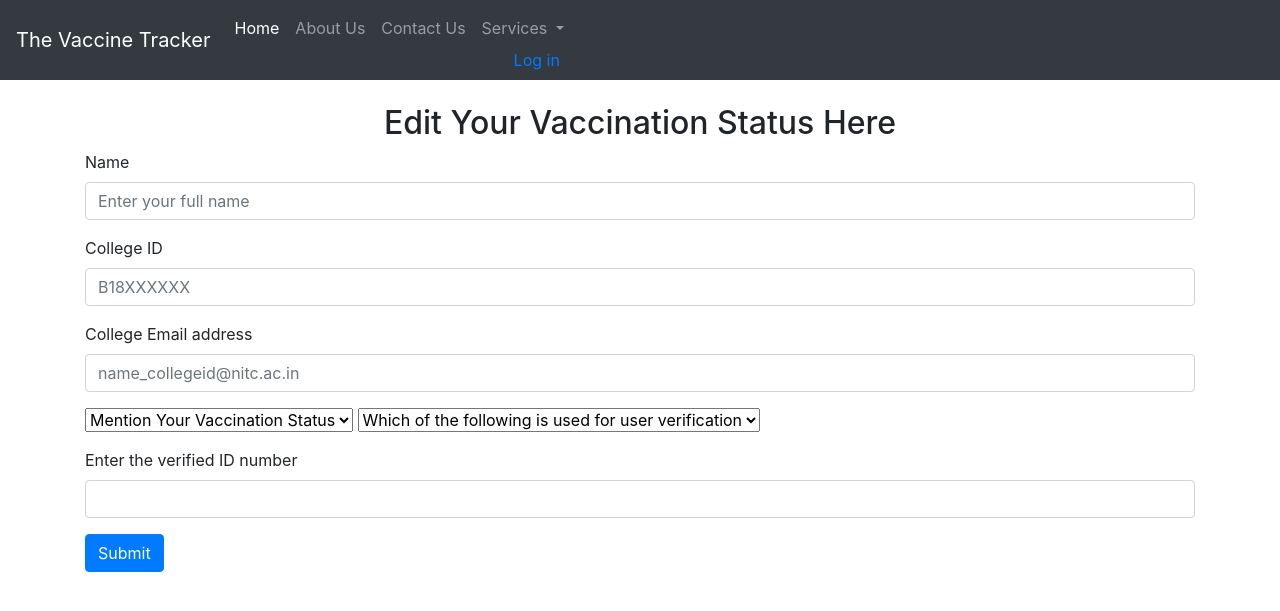
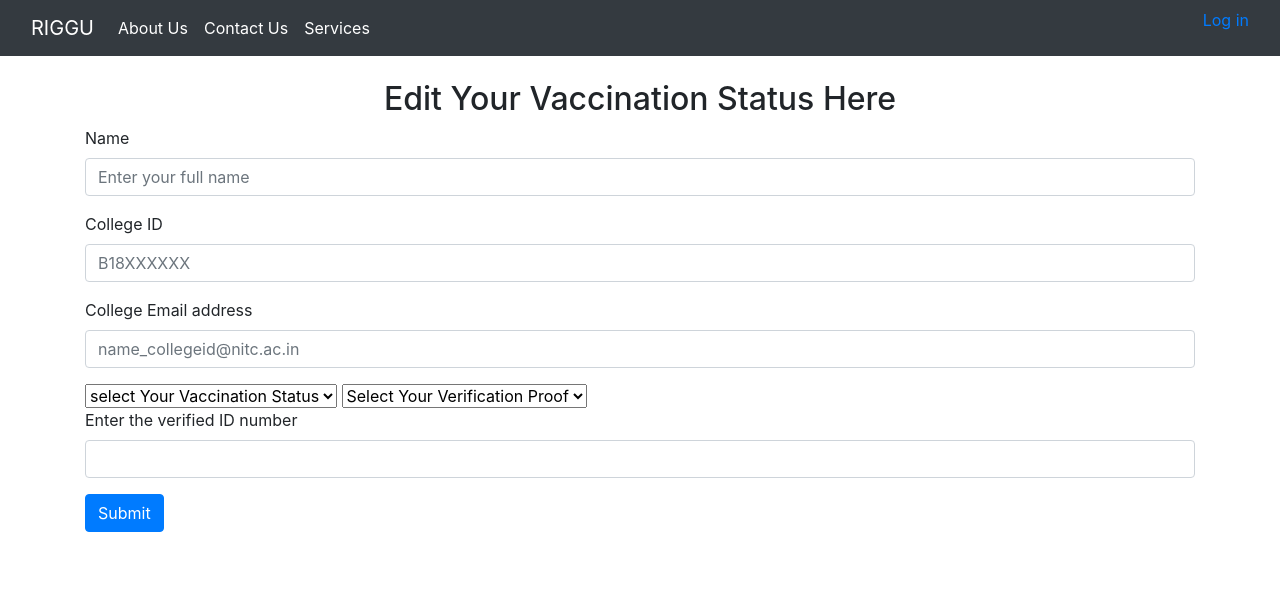
Before and after one commit to meghanamalladi/Microsoft_Engage2021, a Django app: page /edit in a window 1280 px wide. Shown: the top 611 px of the page. Run offline with Django 3.2, Linux system fonts and the light colour scheme; some libraries are stand-ins or nearby versions.

Commit message:
third commit

```diff
--- a/home/admin.py
+++ b/home/admin.py
@@ -1,5 +1,6 @@
 from django.contrib import admin
-from home.models import Edit
+from home.models import Contact, Edit
 # Register your models here.
 
 admin.site.register(Edit)
+admin.site.register(Contact)
--- a/home/views.py
+++ b/home/views.py
@@ -1,6 +1,7 @@
-from django.shortcuts import render,HttpResponse
-from datetime import date, datetime
-from home.models import Edit
+from django.shortcuts import render,HttpResponseRedirect
+from django.conf import settings
+from django.core.files.storage import FileSystemStorage
+from home.models import Edit,Contact
 
 # Create your views here.
 def home(request):
@@ -13,6 +14,11 @@ def about(request):
     return render(request,'about.html')
 
 def contact(request):
+    if request.method == "POST":
+        desc = request.POST.get('desc')
+        contact=Contact(desc=desc)
+        contact.save()
+        return HttpResponseRedirect("/")
     return render(request,'contact.html')
 
 def upload(request):
@@ -28,7 +34,17 @@ def edit(request):
         verificationid = request.POST.get('verificationid')
         edit = Edit(name=name, collegeid = collegeid, email = email, status = status, proof = proof, verificationid = verificationid)
         edit.save()
+        #messages.success(request,'Details have been submitted')
+        #uploaded_file =  request.FILES['certificate']
+        #print(uploaded_file.name)
+        #print(uploaded_file.size)
+        return HttpResponseRedirect("/")
     return render(request,'edit.html')
 
 def view(request):
-    return render(request,'view.html')
+    vacc_data = Edit.objects.all()
+    return render(request,'view.html',{'vacc_data':vacc_data})
+
+#def get_user(request):
+    #user_email = request.user.email
+    #return user_email
--- a/templates/base.html
+++ b/templates/base.html
@@ -7,49 +7,44 @@
 
     <link rel="stylesheet" href="https://cdn.jsdelivr.net/npm/bootstrap@4.6.1/dist/css/bootstrap.min.css" integrity="sha384-zCbKRCUGaJDkqS1kPbPd7TveP5iyJE0EjAuZQTgFLD2ylzuqKfdKlfG/eSrtxUkn" crossorigin="anonymous">
 
-    <title>{% block title %}{% endblock title %} | TVT</title>
+    <title>{% block title %}{% endblock title %} |RIGGU</title>
   </head>
   <body>
     <nav class="navbar navbar-expand-lg navbar-dark bg-dark">
-  <a class="navbar-brand" href="#">The Vaccine Tracker</a>
-  <button class="navbar-toggler" type="button" data-toggle="collapse" data-target="#navbarSupportedContent" aria-controls="navbarSupportedContent" aria-expanded="false" aria-label="Toggle navigation">
+  <div class="container-fluid">
+    <a class="navbar-brand" href="/">RIGGU</a>
+    <button class="navbar-toggler" type="button" data-bs-toggle="collapse" data-bs-target="#navbarSupportedContent" aria-controls="navbarSupportedContent" aria-expanded="false" aria-label="Toggle navigation">
       <span class="navbar-toggler-icon"></span>
     </button>
-
     <div class="collapse navbar-collapse" id="navbarSupportedContent">
-    <ul class="navbar-nav mr-auto">
-    <li class="nav-item active">
-        <a class="nav-link" href="/">Home <span class="sr-only">(current)</span></a>
+      <ul class="navbar-nav me-auto mb-2 mb-lg-0">
+        <li class="nav-item">
+          <a class="nav-link active" href="/about">About Us</a>
         </li>
         <li class="nav-item">
-        <a class="nav-link" href="/about">About Us <span class="sr-only">(current)</span></a>
+          <a class="nav-link active" href="/contact">Contact Us</a>
         </li>
         <li class="nav-item">
-        <a class="nav-link" href="/contact">Contact Us</a>
+          <a class="nav-link active" href="/services">Services</a>
         </li>
-      <li class="nav-item dropdown">
-        <a class="nav-link dropdown-toggle" href="#" id="navbarDropdown" role="button" data-toggle="dropdown" aria-expanded="false">
-          Services
-        </a>
-        <div class="dropdown-menu" aria-labelledby="navbarDropdown">
-          <a class="dropdown-item" href="/edit">Edit Data</a>
-          <div class="dropdown-divider"></div>
-          <a class="dropdown-item" href="/view">View Data</a>
-        </div>
-
+    </ul>
+    &#160&#160&#160&#160&#160&#160&#160&#160&#160&#160&#160&#160&#160&#160&#160&#160
+    &#160&#160&#160&#160&#160&#160&#160&#160&#160&#160&#160&#160&#160&#160&#160&#160
+    &#160&#160&#160&#160&#160&#160&#160&#160&#160&#160&#160&#160&#160&#160&#160&#160
+    &#160&#160&#160&#160&#160&#160&#160&#160&#160&#160&#160&#160&#160&#160&#160&#160
+    &#160&#160&#160&#160&#160&#160&#160&#160&#160&#160&#160&#160&#160&#160&#160&#160
+    &#160&#160&#160&#160&#160&#160&#160&#160&#160&#160&#160&#160&#160&#160&#160&#160
       <ol class="overflow-x-auto ml-auto -secondary d-flex ai-center list-reset h100 user-logged-out" role="presentation">
-
+        <form class= "d-flex">
             {% if user.is_authenticated %}
-            <p>Welcome, You are logged in as {{ user.username }}</p> &#160&#160&#160&#160
-            <a href="/logout?ssrc=head&returnurl=%2fusers%2fstory%2fcurrent" class="login-link s-btn s-btn__primary py8" rel="nofollow" data-ga="[&quot;sign up&quot;,&quot;Sign Up Navigation&quot;,&quot;Header&quot;,null,null]">Log Out</a>
+            <p style="color:white">Welcome, You are logged in as {{ user.username }}</p> &#160&#160&#160&#160
+            <a href="/logout?ssrc=head&returnurl=%2fusers%2fstory%2fcurrent" class="btn btn-secondary">Log Out</a>
             {% else %}
             <a href="{% provider_login_url 'google' %}?ssrc=head&returnurl=https%3a%2f%2fstackoverflow.com%2f" class="login-link s-btn s-btn__filled py8 js-gps-track" rel="nofollow"
                                data-gps-track="login.click" data-ga="[&quot;top navigation&quot;,&quot;login button click&quot;,null,null,null]">Log in</a>
             {% endif %}
-</ol>
-
-    <li class="js-topbar-dialog-corral" role="presentation">
-    </ul>
+        </form>
+    </div>
   </div>
 </nav>
 
@@ -62,6 +57,17 @@
 
   </body>
 </html>
+
+<!--<ol class="overflow-x-auto ml-auto -secondary d-flex ai-center list-reset h100 user-logged-out" role="presentation">
+        <form class= "d-flex">
+            {% if user.is_authenticated %}
+            <p>Welcome, You are logged in as {{ user.username }}</p> &#160&#160&#160&#160
+            <a href="/logout?ssrc=head&returnurl=%2fusers%2fstory%2fcurrent" class="btn btn-secondary">Log Out</a>
+            {% else %}
+            <a href="{% provider_login_url 'google' %}?ssrc=head&returnurl=https%3a%2f%2fstackoverflow.com%2f" class="login-link s-btn s-btn__filled py8 js-gps-track" rel="nofollow"
+                               data-gps-track="login.click" data-ga="[&quot;top navigation&quot;,&quot;login button click&quot;,null,null,null]">Log in</a>
+            {% endif %}
+        </form> -->
 
 <!--
 <!DOCTYPE html>
--- a/templates/contact.html
+++ b/templates/contact.html
@@ -8,7 +8,7 @@
 
 <div class="container mb-3 py-4">
 <h2 class="text-center"> Send Us Your Valuable Feedback </h2>
-<form method="post" action="/edit">
+<form method="post" action="/contact">
 {% csrf_token %}
 <div class="mb-3">
   <label for="desc" class="form-label">FeedBack</label>
--- a/templates/edit.html
+++ b/templates/edit.html
@@ -18,25 +18,28 @@
   <label for="email" class="form-label">College Email address</label>
   <input type="email" class="form-control" id="email" name="email" placeholder="name_collegeid@nitc.ac.in">
 </div>
-
-<select class="mb-3" aria-label="status">
-  <option selected>Mention Your Vaccination Status</option>
-  <option value="1">Not yet Vaccinated</option>
-  <option value="2">Partially Vaccinated</option>
-  <option value="3">Fully Vaccinated</option>
+<select name="status" class="selectbox" id="status">
+  <option value="null" selected="">select Your Vaccination Status</option>
+  <option value="Not Yet Vaccinated">Not Yet Vaccinated</option>
+  <option value="Partially Vaccinated">Partially Vaccinated</option>
+  <option value="Fully Vaccinated">Fully Vaccinated</option>
 </select>
-
-<select class="mb-3" aria-label="proof">
-  <option selected>Which of the following is used for user verification</option>
-  <option value="1">Aadhaar Card</option>
-  <option value="2">PAN Card</option>
+<select name="proof" class="selectbox" id="proof">
+  <option value="null" selected="">Select Your Verification Proof</option>
+  <option value="Aadhar Card">Aadhar Card</option>
+  <option value="PAN Card">PAN Card</option>
+  <option value="Mobile Number">Mobile Number</option>
 </select>
-
 <div class="mb-3">
   <label for="verification ID" class="form-label">Enter the verified ID number</label>
   <input type="text" class="form-control" name="verificationid" id="verification ID" >
 </div>
-<button class="btn btn-primary" type="submit">Submit</button>
+<!--<p> Upload the vaccination certificate if vaccinated </p>
+<form method="post" enctype="multipart/form-data">
+{% csrf_token %}
+<input type="file" name="certificate">
+<button type="submit">Upload the file</button> <br> <br> -->
+<button class="btn btn-primary" input type="submit">Submit</button>
 </form>
 </div>
 {% endblock body %}
```
Also changed, not shown: home/models.py (+8 -2 lines), mywebsite/settings.py (+6 -1 lines), templates/about.html (+11 -1 lines), templates/cover.html (+15 -13 lines), templates/services.html (+80 -2 lines), templates/view.html (+17 -2 lines), db.sqlite3, home/migrations/0014_auto_20211126_2257.py (added), home/migrations/0015_alter_edit_collegeid.py (added), home/migrations/0016_alter_edit_collegeid.py (added), home/migrations/0017_alter_edit_collegeid.py (added), home/migrations/0018_auto_20211127_2248.py (added), home/migrations/0019_auto_20211128_0039.py (added), home/urls.py (line endings or trailing spaces). Lines whose indentation alone changed are shown as unchanged.
